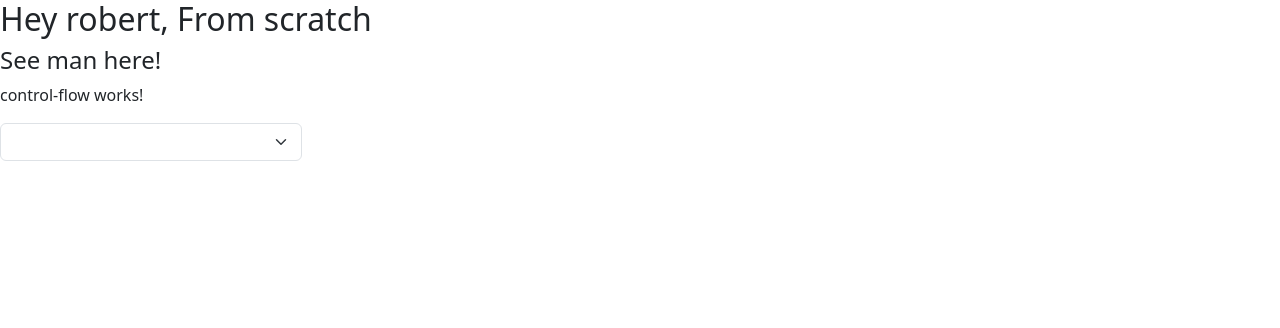
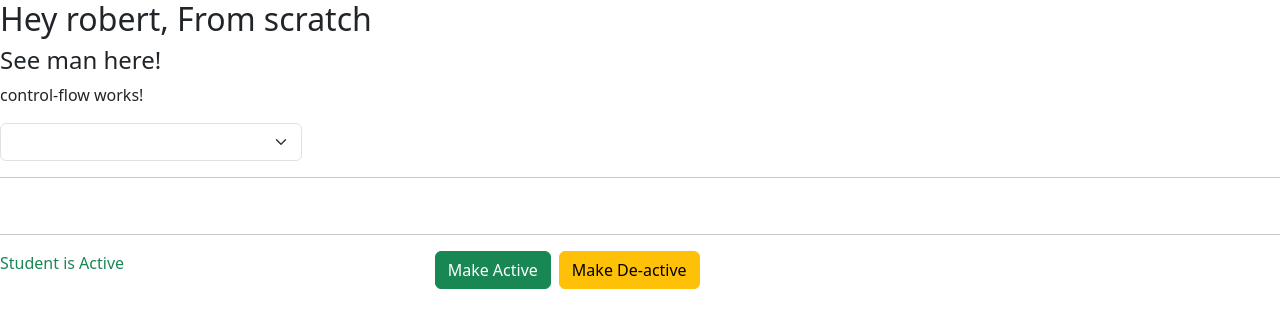
Before and after one commit to meAltf/learn_Angular, an Angular app in the folder Angular/my-first-app/: page / in a window 1280 px wide. Shown: the top 328 px of the page. Built offline with nearby package versions, Linux system fonts and the light colour scheme.

Commit message:
if-else & using button change in status

```diff
--- a/Angular/my-first-app/src/app/components/control-flow/control-flow.html
+++ b/Angular/my-first-app/src/app/components/control-flow/control-flow.html
@@ -11,7 +11,25 @@
     </div>
     <div class="col-3">
         @if (selectedCast == "Other"){
-            <input type="text" class="form-control" placeholder="Other value">
+        <input type="text" class="form-control" placeholder="Other value">
         }
     </div>
 </div>
+
+<hr><br>
+<hr>
+
+<div class="row">
+    <div class="col-4">
+        @if (isStudentActive() == true){
+        <span class="text-success">Student is Active</span>
+        } @else{
+        <span class="text-danger">Student is De-active</span>
+        }
+    </div>
+
+    <div class="col-4">
+        <button class="btn btn-success" (click)="changeStatus(true)">Make Active</button>
+        <button class="btn btn-warning mx-2" (click)="changeStatus(false)">Make De-active</button>
+    </div>
+</div>
--- a/Angular/my-first-app/src/app/components/control-flow/control-flow.ts
+++ b/Angular/my-first-app/src/app/components/control-flow/control-flow.ts
@@ -1,4 +1,4 @@
-import { Component } from '@angular/core';
+import { Component, signal } from '@angular/core';
 import { FormsModule } from '@angular/forms';
 
 @Component({
@@ -10,4 +10,10 @@ import { FormsModule } from '@angular/forms';
 export class ControlFlow {
 
   selectedCast: string = '';
+
+  isStudentActive = signal<boolean>(true);
+
+  changeStatus(value: boolean) {
+    this.isStudentActive.set(value);
+  }
 }
```
